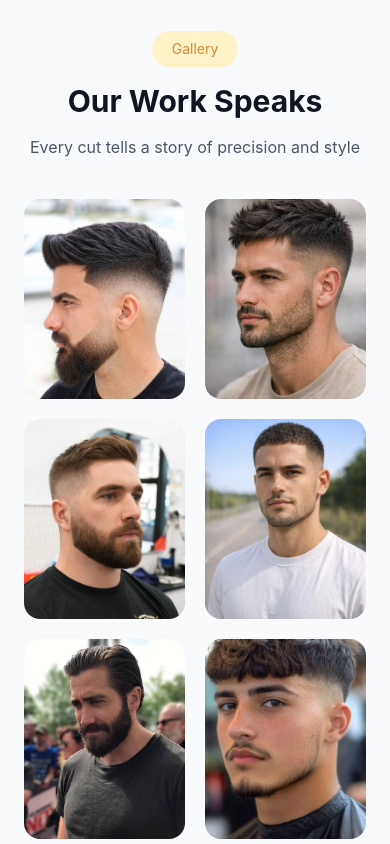
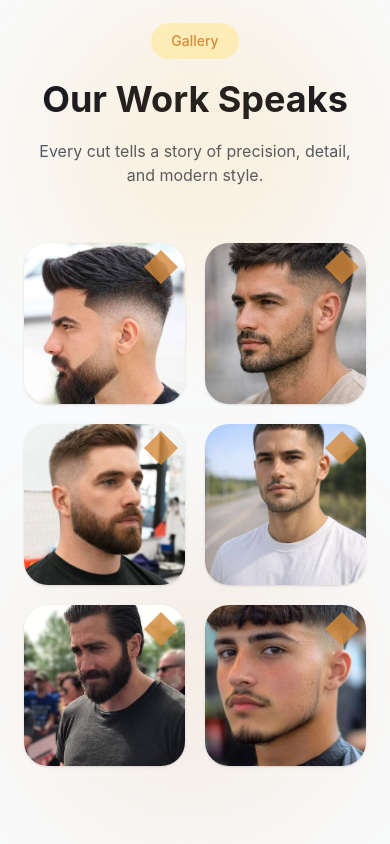
Before and after one commit to VILLARID/Cutly, a React (Vite) app in the folder frontend/: page / in a window 390 px wide. Shown: the part 3640-4484 px from the top of the page. Built offline with nearby package versions, Linux system fonts and the light colour scheme.

Commit message:
style(gallery): improve layout and visual design

```diff
--- a/frontend/src/pages/Gallery.jsx
+++ b/frontend/src/pages/Gallery.jsx
@@ -10,45 +10,70 @@ function Gallery() {
     const images = [Cut1, Cut2, Cut3, Cut4, Cut5, Cut6];
 
     return (
-        <>
         <section
             id="gallery"
-                className="relative w-full min-h-screen pt-30 px-6 bg-[#f9fafb] pb-30"
+            className="relative w-full py-28 px-6 bg-[#f9fafb] overflow-hidden"
         >
 
+            {/* background glow */}
+            <div className="absolute top-20 left-10 w-80 h-80 bg-[#fe9a00]/10 rounded-full blur-3xl" />
+            <div className="absolute bottom-10 right-10 w-80 h-80 bg-[#d58a3b]/10 rounded-full blur-3xl" />
+
             {/* Header */}
-                <div className="flex flex-col items-center text-center gap-4">
+            <div className="flex flex-col items-center text-center gap-5">
 
-                    <div className="bg-[#fef3c6] rounded-full px-5 py-2">
-                        <p className="text-[#d58a3b] text-sm">
+                <div className="bg-[#fef3c6] px-5 py-2 rounded-full">
+                    <p className="text-[#d58a3b] text-sm font-medium">
                         Gallery
                     </p>
                 </div>
 
-                    <h2 className="text-3xl md:text-4xl font-bold text-[#101522]">
+                <h2 className="text-4xl md:text-5xl font-bold text-[#101522]">
                     Our Work Speaks
                 </h2>
 
                 <p className="text-gray-600 max-w-md">
-                        Every cut tells a story of precision and style
+                    Every cut tells a story of precision, detail, and modern style.
                 </p>
 
             </div>
 
-                {/* Content */}
-                <div className="grid grid-cols-2 md:grid-cols-3 gap-5 mt-10 place-items-center">
-                    {images.map((img, index) => (
+            {/* GRID */}
+            <div className="mt-14 max-w-6xl mx-auto grid grid-cols-2 md:grid-cols-3 gap-5">
+
+                {images.map((img, index) => {
+
+                    // makes layout more dynamic
+                    const isLarge = index === 0 || index === 3;
+
+                    return (
+                        <div
+                            key={index}
+                            className={`relative overflow-hidden rounded-3xl group shadow-sm hover:shadow-xl transition
+                                ${isLarge ? "md:col-span-2 md:row-span-2" : ""}
+                            `}
+                        >
+
+                            {/* image */}
                             <img
-                            key={index}
                                 src={img}
                                 alt={`Cut ${index + 1}`}
-                            className="size-50 rounded-2xl object-cover"
+                                className="w-full h-full object-cover aspect-square group-hover:scale-110 transition duration-500"
                             />
-                    ))}
+
+                            {/* overlay */}
+                            <div className="absolute inset-0 bg-black/0 group-hover:bg-black/20 transition" />
+
+                            {/* subtle corner accent */}
+                            <div className="absolute top-3 right-3 w-6 h-6 bg-[#d58a3b] rotate-45 opacity-80 group-hover:rotate-90 transition" />
+
+                        </div>
+                    );
+                })}
+
             </div>
         </section>
-        </>
-    )
+    );
 }
 
 export default Gallery;
```
Lines whose indentation alone changed are shown as unchanged.
